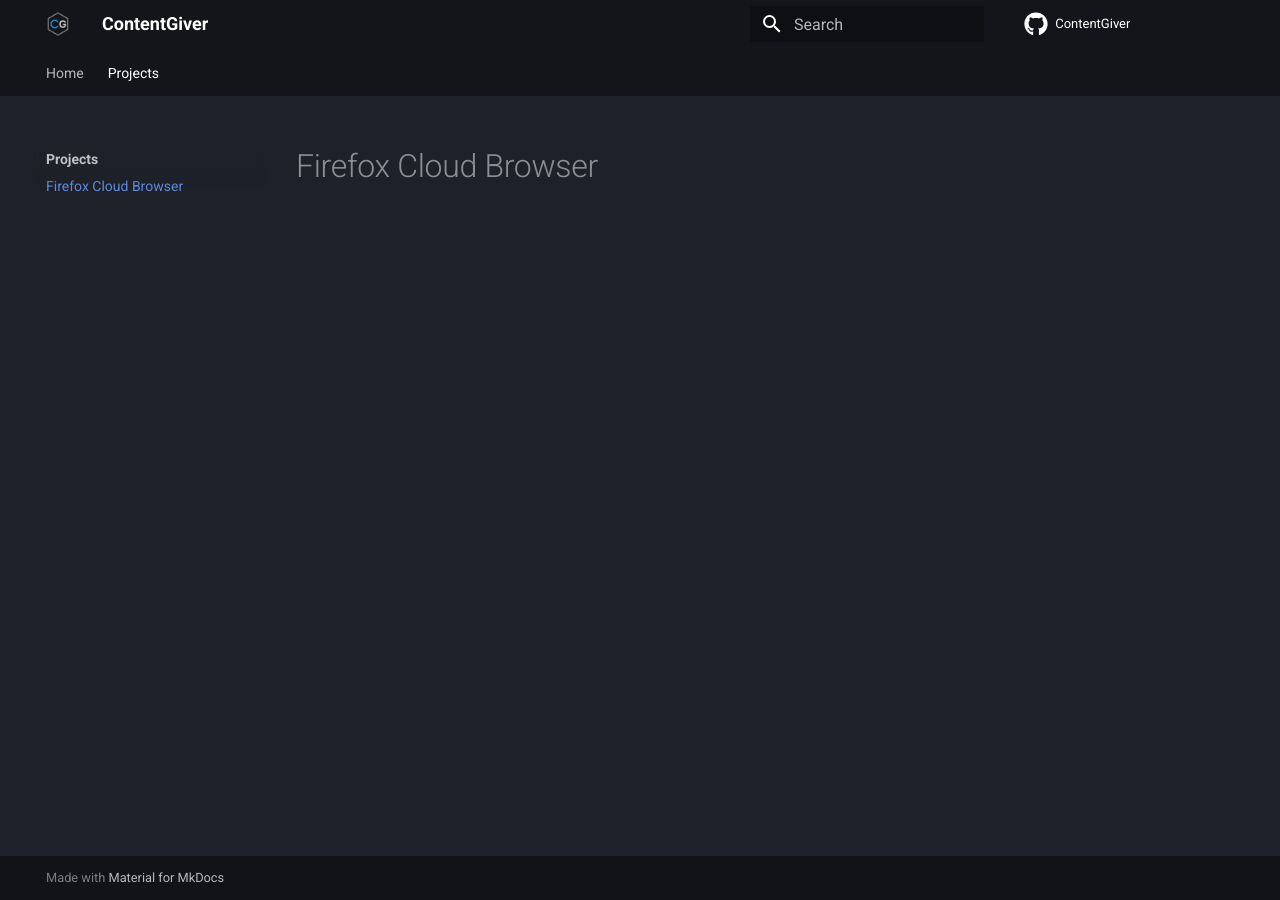
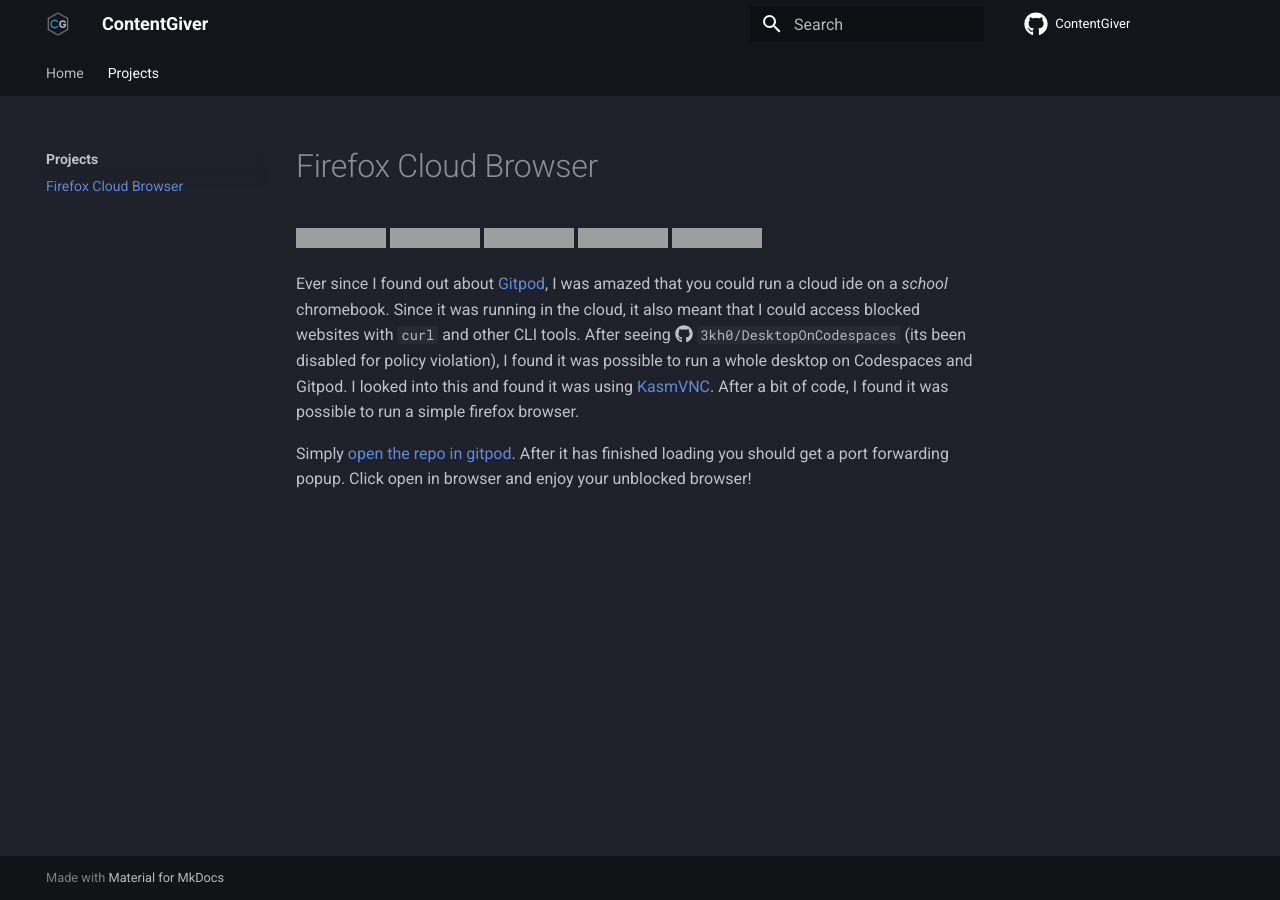
Before and after one commit to Contentgiver/ContentGiver.github.io, an MkDocs documentation site: the page built from docs/projects/firefox-cloud-browser.md, in a window 1280 px wide. Built offline with MkDocs 1.6.1 and Material for MkDocs 9.7.7, drawn with Linux system fonts in a browser that asks for light colours; grey boxes are pictures that could not be loaded.

Commit message:
Add ff-cloudbrowser content

```diff
--- a/docs/projects/firefox-cloud-browser.md
+++ b/docs/projects/firefox-cloud-browser.md
@@ -1 +1,11 @@
 # Firefox Cloud Browser
+
+[![Github](https://img.shields.io/badge/Github-black?style=for-the-badge&logo=github)
+![GitHub Repo stars](https://img.shields.io/github/stars/contentgiver/firefox-cloudbrowser?style=for-the-badge)
+![GitHub Repo forks](https://img.shields.io/github/forks/contentgiver/firefox-cloudbrowser?style=for-the-badge)
+![GitHub Repo watchers](https://img.shields.io/github/watchers/contentgiver/firefox-cloudbrowser?style=for-the-badge)
+![GitHub Repo commits](https://img.shields.io/github/commit-activity/t/contentgiver/firefox-cloudbrowser?style=for-the-badge)](https://github.com/Contentgiver/Firefox-CloudBrowser)
+
+Ever since I found out about [Gitpod](https://gitpod.io/), I was amazed that you could run a cloud ide on a *school* chromebook. Since it was running in the cloud, it also meant that I could access blocked websites with `curl` and other CLI tools. After seeing :fontawesome-brands-github: `3kh0/DesktopOnCodespaces` (its been disabled for policy violation), I found it was possible to run a whole desktop on Codespaces and Gitpod. I looked into this and found it was using [KasmVNC](https://kasmweb.com/kasmvnc). After a bit of code, I found it was possible to run a simple firefox browser.
+
+Simply [open the repo in gitpod](https://gitpod.io/#https://github.com/Contentgiver/Firefox-CloudBrowser). After it has finished loading you should get a port forwarding popup. Click open in browser and enjoy your unblocked browser!
```
